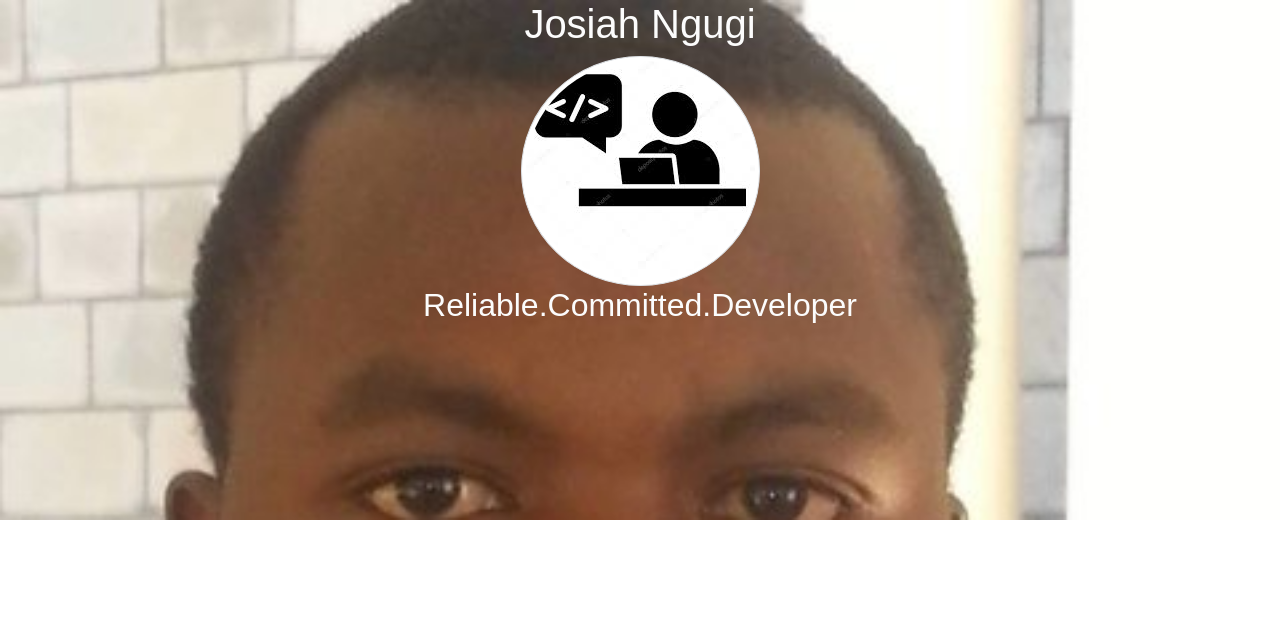
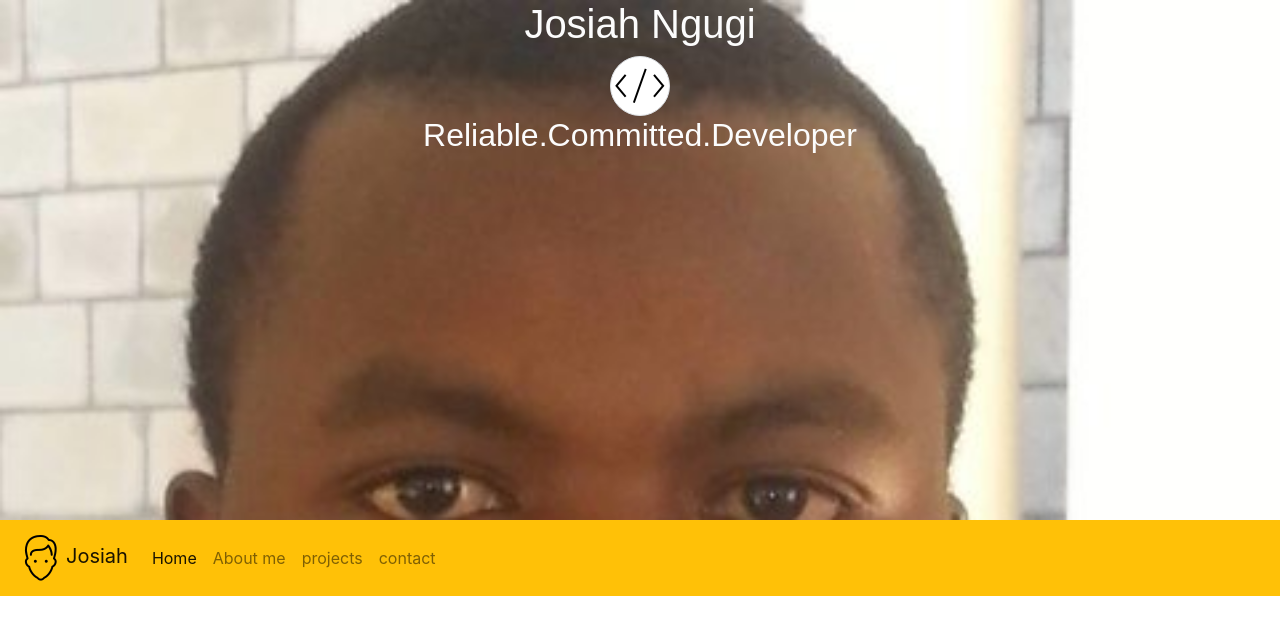
Before and after one commit to Josiahngugi/portfolio, a plain HTML site: page index.html in a window 1280 px wide. Drawn offline with Linux system fonts and the light colour scheme.

Commit message:
commiting the menu

```diff
--- a/css/master.css
+++ b/css/master.css
@@ -7,5 +7,6 @@
   background-image: url(../img/rsz_font.jpg);
   background-repeat: no-repeat;
   background-size: cover;
+}
 
-}
+/*menu*/
--- a/index.html
+++ b/index.html
@@ -15,7 +15,7 @@
         <div class="row justify-content-center">
           <div class="col-md-12 col-sm-12 col-lg-12 text-center text-color-blue">
             <h1>Josiah Ngugi</h1>
-            <img src="img/icon.jpeg" alt="" class="rounded-circle img-thumbnail">
+            <img src="img/iconc.png" alt="" class="rounded-circle img-thumbnail">
             <h2>Reliable.Committed.Developer</h2>
           </div>
 
@@ -23,5 +23,29 @@
       </div>
     </div>
 
+    <!--menu-->
+    <nav class="navbar navbar-expand-lg navbar-light bg-warning">
+  <a class="navbar-brand" href="#">
+    <img src="img/iconf.png" alt="">Josiah</a>
+  <button class="navbar-toggler" type="button" data-toggle="collapse" data-target="#navbarNav" aria-controls="navbarNav" aria-expanded="false" aria-label="Toggle navigation">
+    <span class="navbar-toggler-icon"></span>
+  </button>
+  <div class="collapse navbar-collapse" id="navbarNav">
+    <ul class="navbar-nav">
+      <li class="nav-item active">
+        <a class="nav-link" href="index.html">Home <span class="sr-only">(current)</span></a>
+      </li>
+      <li class="nav-item">
+        <a class="nav-link" href="about.html">About me</a>
+      </li>
+      <li class="nav-item">
+        <a class="nav-link" href="projects.html">projects</a>
+      </li>
+      <li class="nav-item">
+        <a class="nav-link" href="contact.html">contact</a>
+      </li>
+    </ul>
+  </div>
+</nav>
   </body>
 </html>
```
Also changed, not shown: img/iconc.png (added), img/iconf.png (added), img/iconjm.png (added).
